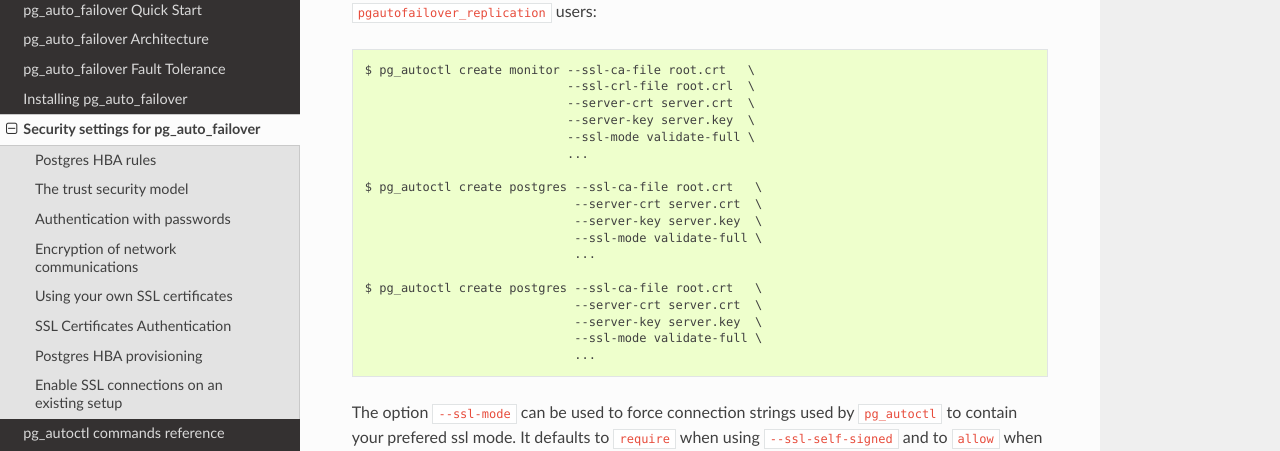
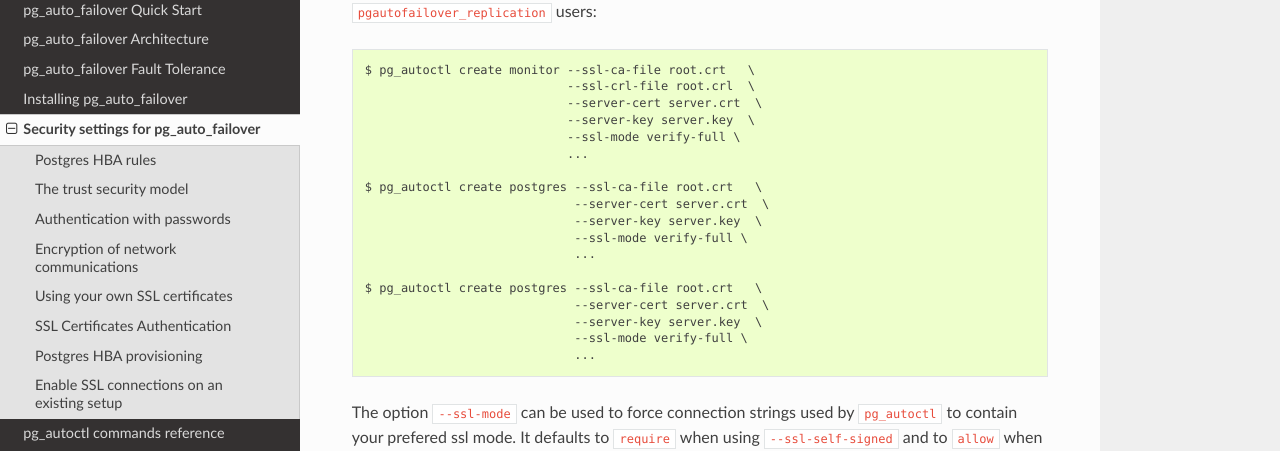
Before and after one commit to hapostgres/pg_auto_failover, a Sphinx documentation site: the page built from docs/security.rst, in a window 1280 px wide and 900 px high, scrolled down 3052 px. Shown: the part 197-648 px from the top of the window. Built offline with Sphinx 7.4.7 and the Read the Docs theme 2.0.0, drawn with Linux system fonts in a browser that asks for light colours; some of the changed text lies outside the part shown.

Commit message:
A first round of review fixes.

```diff
--- a/docs/security.rst
+++ b/docs/security.rst
@@ -163,21 +163,21 @@ users::
 
   $ pg_autoctl create monitor --ssl-ca-file root.crt   \
                               --ssl-crl-file root.crl  \
-                              --server-crt server.crt  \
+                              --server-cert server.crt  \
                               --server-key server.key  \
-                              --ssl-mode validate-full \
+                              --ssl-mode verify-full \
                               ...
 
   $ pg_autoctl create postgres --ssl-ca-file root.crt   \
-                               --server-crt server.crt  \
+                               --server-cert server.crt  \
                                --server-key server.key  \
-                               --ssl-mode validate-full \
+                               --ssl-mode verify-full \
                                ...
 
   $ pg_autoctl create postgres --ssl-ca-file root.crt   \
-                               --server-crt server.crt  \
+                               --server-cert server.crt  \
                                --server-key server.key  \
-                               --ssl-mode validate-full \
+                               --ssl-mode verify-full \
                                ...
 
 The option ``--ssl-mode`` can be used to force connection strings used by
@@ -300,9 +300,9 @@ ssl certificates::
 
   $ pg_autoctl enable ssl --ssl-ca-file root.crt   \
                           --ssl-crl-file root.crl  \
-                          --server-crt server.crt  \
+                          --server-cert server.crt  \
                           --server-key server.key  \
-                          --ssl-mode validate-full
+                          --ssl-mode verify-full
 
 The ``pg_autoctl enable ssl`` command edits the
 ``postgresql-auto-failover.conf`` Postgres configuration file to match the
```
Also changed, not shown: 1 other file.
